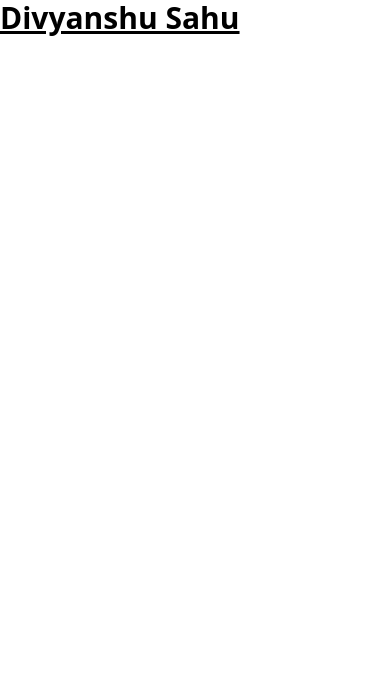
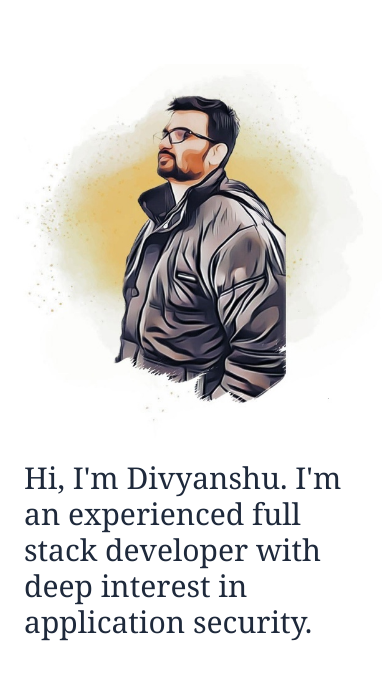
Before and after one commit to divyanshusahu/my-website, a Next.js app: page / in a window 390 px wide. Shown: the top 680 px of the page. Built offline with nearby package versions, Linux system fonts and the light colour scheme.

Commit message:
Add home component for mobile screen

```diff
--- /dev/null
+++ b/components/Home.js
@@ -0,0 +1,22 @@
+import Image from "next/image";
+import profilePic from "../public/profile.jpeg";
+
+function Home() {
+  return (
+    <div className="px-2 pt-16">
+      <div className="grid grid-cols-2 gap-4">
+        <div className="col-span-2 mx-auto">
+          <Image src={profilePic} alt="Divyanshu Sahu" />
+        </div>
+        <div className="col-span-2 px-4">
+          <h1 className="text-3xl text-slate-800 font-serif">
+            Hi, I'm Divyanshu. I'm an experienced full stack developer with
+            deep interest in application security.
+          </h1>
+        </div>
+      </div>
+    </div>
+  );
+}
+
+export default Home;
--- /dev/null
+++ b/components/Layout.js
@@ -0,0 +1,7 @@
+function Layout(props) {
+  return (
+    <div className="container mx-auto max-w-5xl">{props.children}</div>
+  );
+}
+
+export default Layout;
--- a/pages/_app.js
+++ b/pages/_app.js
@@ -7,7 +7,7 @@ function MyApp({ Component, pageProps }) {
     <>
       <Head>
         <meta name="viewport" content="width=device-width, initial-scale=1" />
-        <title>Divyanshu Sahu: Full Stack Developer</title>
+        <title>Divyanshu Sahu | Full Stack Developer</title>
       </Head>
       <Component {...pageProps} />
     </>
--- a/pages/index.js
+++ b/pages/index.js
@@ -1,7 +1,12 @@
+import Layout from "../components/Layout";
+import Home from "../components/Home";
+
 function Index() {
-  return <div>
-    <h1 className="text-3xl font-bold underline">Divyanshu Sahu</h1>
-  </div>;
+  return (
+    <Layout>
+      <Home />
+    </Layout>
+  );
 }
 
 export default Index;
--- a/tailwind.config.js
+++ b/tailwind.config.js
@@ -1,7 +1,10 @@
 module.exports = {
-  content: ["./pages/**/*.{js,ts,jsx,tsx}"],
+  content: [
+    "./components/**/*.{js,ts,jsx,tsx}",
+    "./pages/**/*.{js,ts,jsx,tsx}",
+  ],
   theme: {
     extend: {},
   },
   plugins: [],
-}
+};
```
Also changed, not shown: public/profile.jpeg (added).
